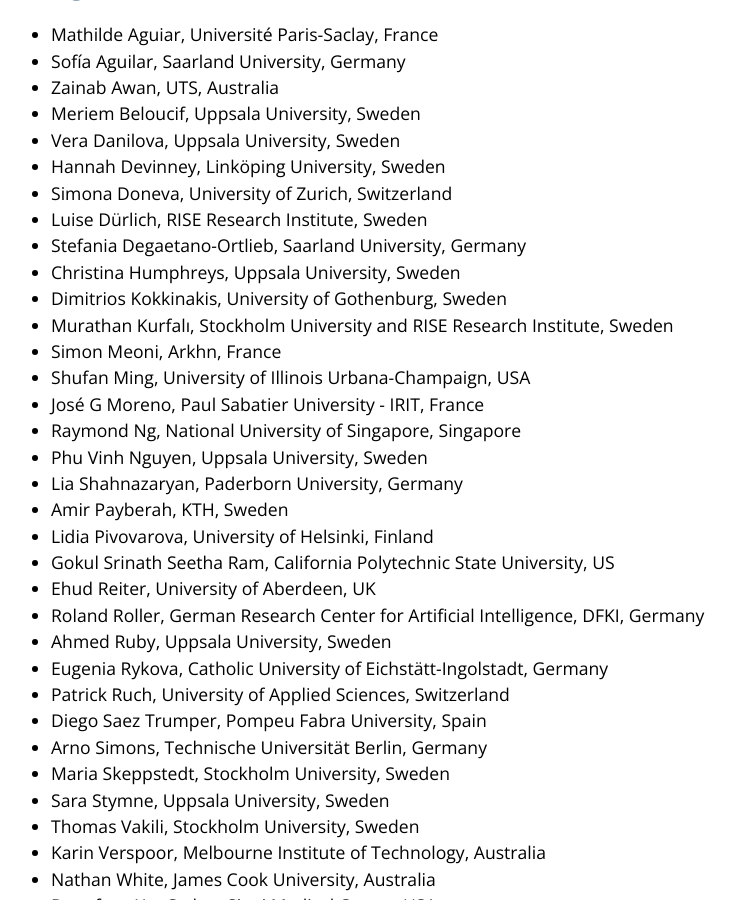
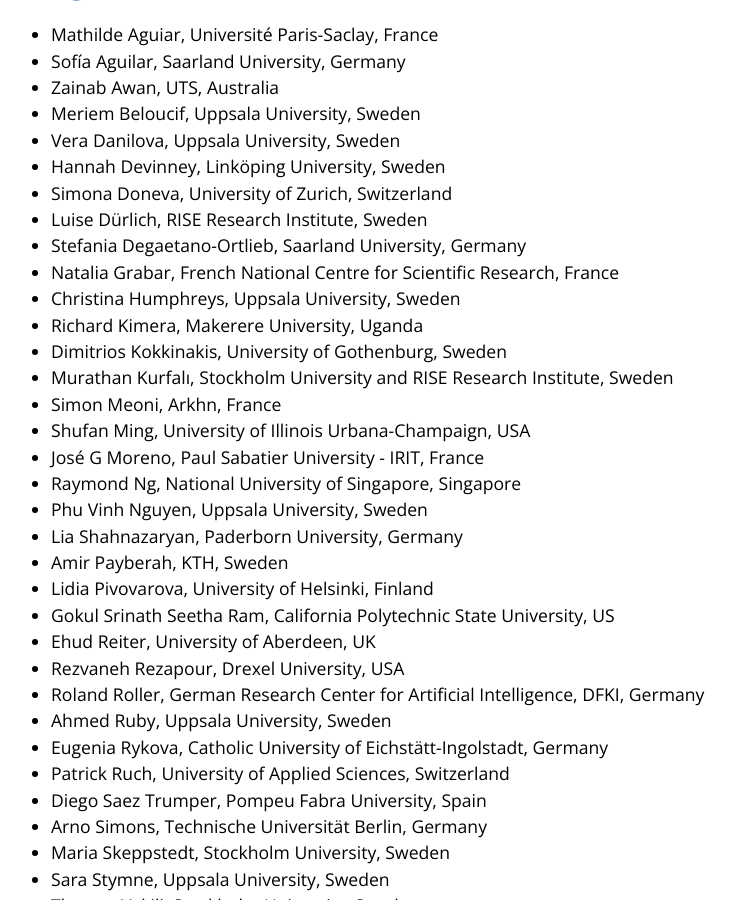
Before and after one commit to HeaLing-workshop/HeaLing-workshop.github.io, a Jekyll site: the page built from index.md, in a window 1280 px wide and 900 px high, scrolled down 3915 px. Shown: the whole window, without its empty margins (213-949 px from the left). Built offline with Jekyll 4.4.1, drawn with Linux system fonts in a browser that asks for light colours.

Commit message:
update PC list

```diff
--- a/index.md
+++ b/index.md
@@ -88,7 +88,9 @@
 - Luise Dürlich, RISE Research Institute, Sweden
 - Stefania Degaetano-Ortlieb, Saarland University, Germany
 <!-- - Vinu Ekayanake, University of Kentucky, USA -->
+- Natalia Grabar, French National Centre for Scientific Research, France
 - Christina Humphreys, Uppsala University, Sweden
+- Richard Kimera, Makerere University, Uganda
 - Dimitrios Kokkinakis, University of Gothenburg, Sweden
 - Murathan Kurfalı, Stockholm University and RISE Research Institute, Sweden
 - Simon Meoni, Arkhn, France
@@ -101,6 +103,7 @@
 - Lidia Pivovarova, University of Helsinki, Finland
 - Gokul Srinath Seetha Ram, California Polytechnic State University, US
 - Ehud Reiter, University of Aberdeen, UK
+- Rezvaneh Rezapour, Drexel University, USA
 - Roland Roller, German Research Center for Artificial Intelligence, DFKI, Germany
 - Ahmed Ruby, Uppsala University, Sweden
 - Eugenia Rykova, Catholic University of Eichstätt-Ingolstadt, Germany
```
